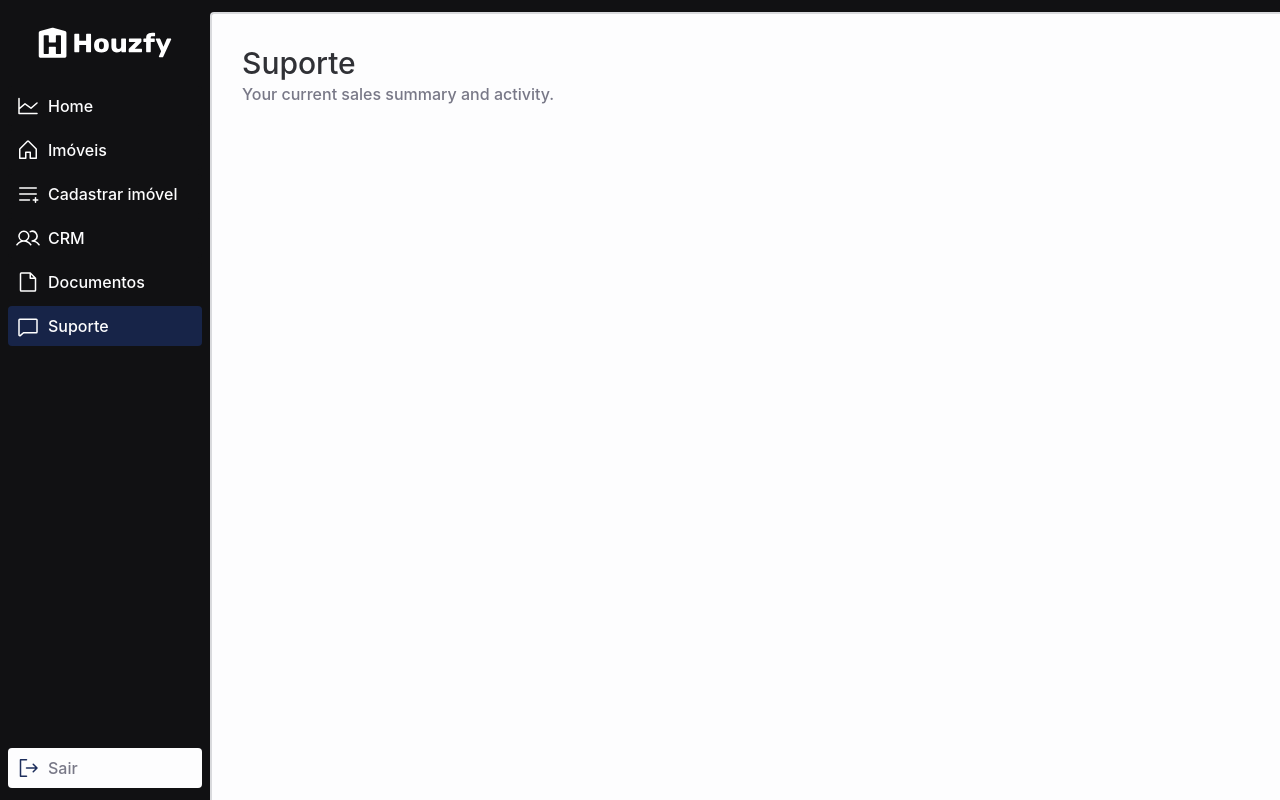
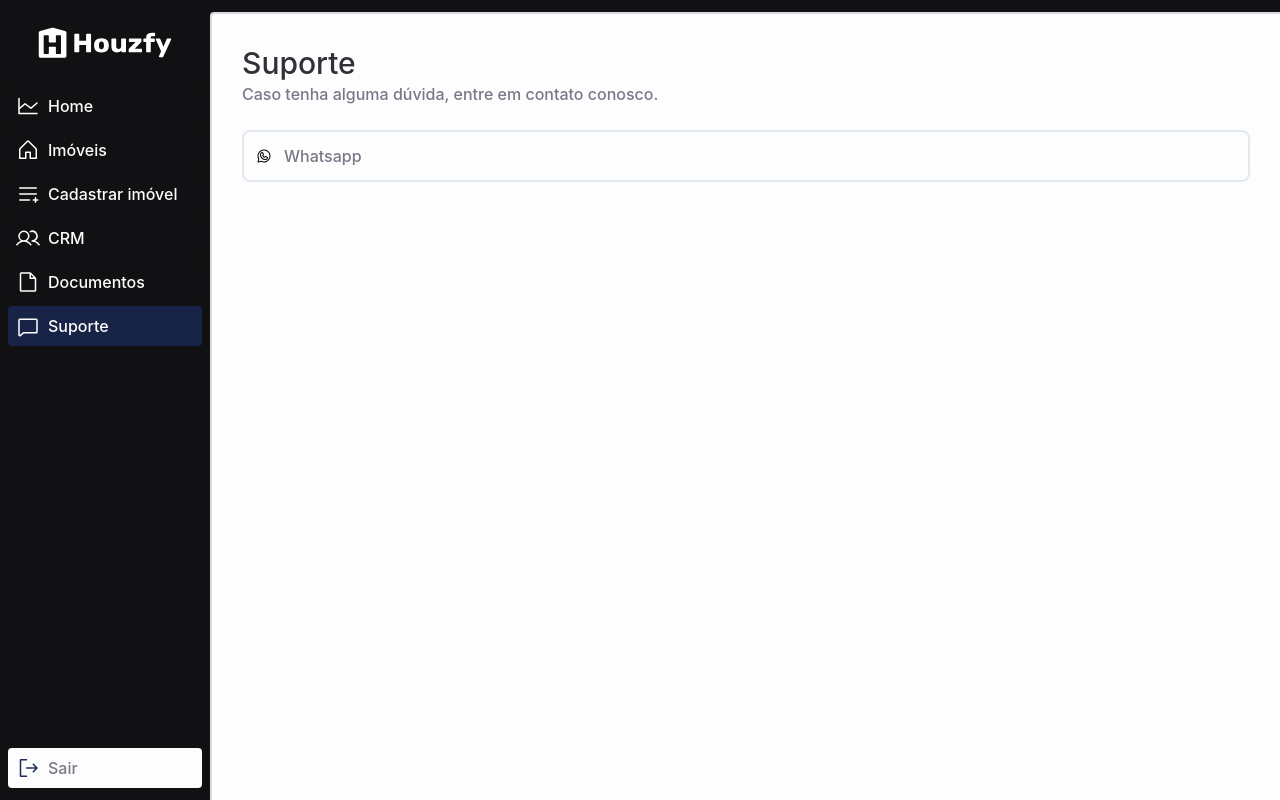
Before and after one commit to theogandara/houzfy-dashboard, a React (Create React App) app: page /suporte in a window 1280 px wide. Built offline with nearby package versions, Linux system fonts and the light colour scheme; no server answers.

Commit message:
Feat: works on suport

```diff
--- a/src/@modules/suport/suport.tsx
+++ b/src/@modules/suport/suport.tsx
@@ -1,11 +1,33 @@
 import LayoutDefault from "../../layouts/LayoutDefault";
 import { Subtitle, Title } from "../../components/Texts/Texts";
+import { WhatsappLogo } from "@phosphor-icons/react";
+import { Link } from "react-router-dom";
 
 export const Suport = () => {
   return (
     <LayoutDefault>
       <Title>Suporte</Title>
-      <Subtitle>Your current sales summary and activity.</Subtitle>
+      <Subtitle>Caso tenha alguma dúvida, entre em contato conosco.</Subtitle>
+
+      <Link
+        style={{
+          textDecoration: "none",
+          border: "2px solid #E2E8F0",
+          marginTop: "24px",
+          borderRadius: "8px",
+          gap: "12px",
+          padding: "12px",
+          color: "#000000",
+          display: "flex",
+          cursor: "pointer",
+          alignItems: "center",
+        }}
+        target="_blank"
+        to="https://api.whatsapp.com/send?phone=351934407348&text=Ol%C3%A1%2C%20gostaria%20de%20ajuda%20com%20a%20plataforma%20de%20voc%C3%AAs."
+      >
+        <WhatsappLogo />
+        <Subtitle>Whatsapp</Subtitle>
+      </Link>
     </LayoutDefault>
   );
 };
```
